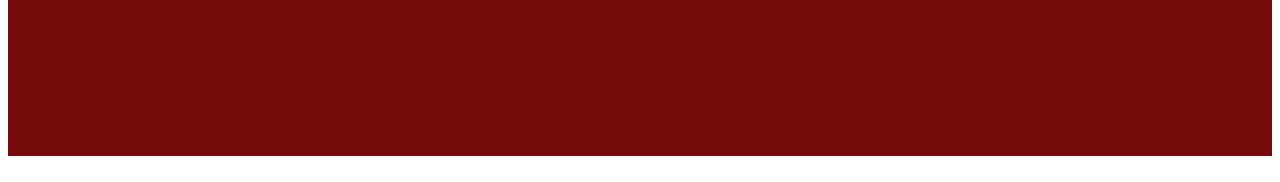
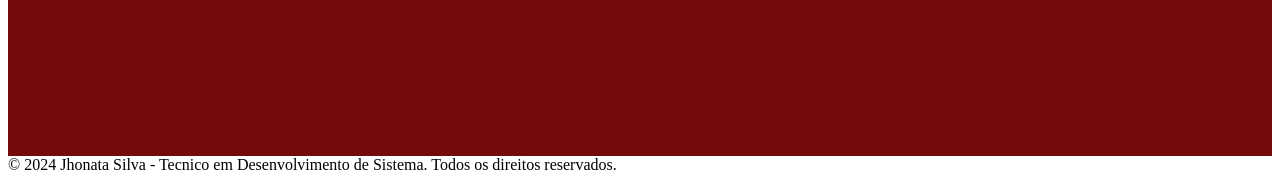
Before and after one commit to vendedorjh/relogiojav, a plain HTML site: page index.html in a window 1280 px wide. Shown: the part 742-924 px from the top of the page. Drawn offline with Linux system fonts and the light colour scheme.

Commit message:
Update index.html
add footer com copyright

```diff
--- a/index.html
+++ b/index.html
@@ -35,6 +35,9 @@
         </div>
         <script src="/script.js"></script>
     </div>
+     <footer>
+        &copy; 2024 Jhonata Silva - Tecnico em Desenvolvimento de Sistema. Todos os direitos reservados.
+    </footer>
 </body>
 
 </html>
```
